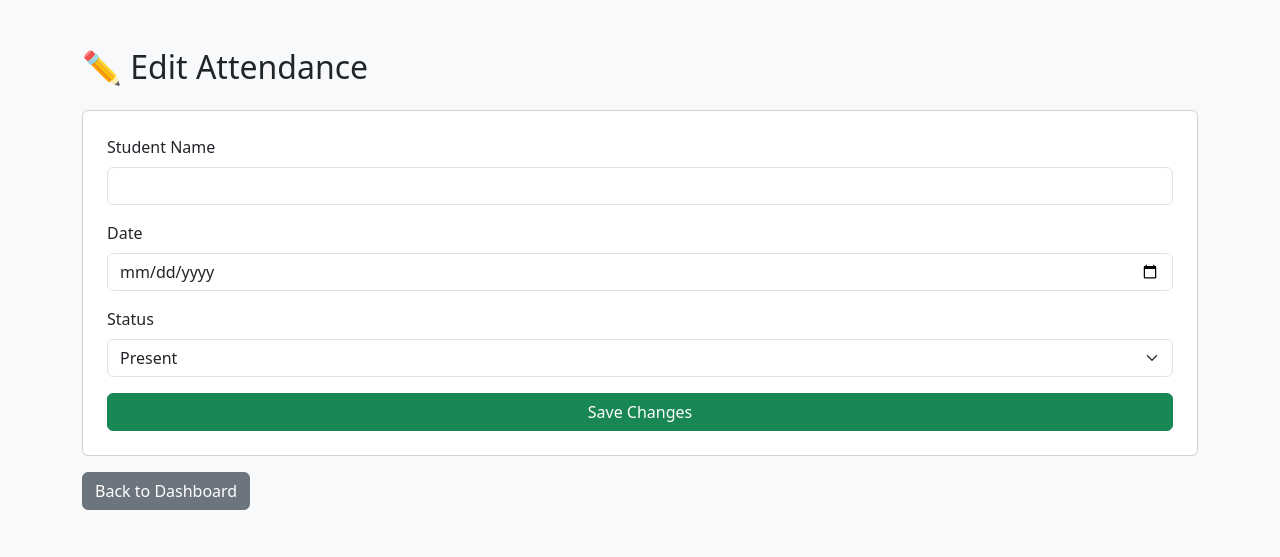
After one commit to sweety951517/student_attendance_app, a Flask app: template templates/edit_attendence.html in a window 1280 px wide. The commit adds this page. Shown: the top 557 px of the page. Run offline with Flask 3, Linux system fonts and the light colour scheme; the template is opened without the code that fills it, so the values that code supplies are empty.

Commit message:
adding UI

```diff
--- a/app.py
+++ b/app.py
@@ -1,8 +1,5 @@
-from flask import Flask, render_template, request, redirect, url_for, session,flash
-
-
+from flask import Flask, render_template, request, redirect, url_for, session, flash
 from models import db, User, Attendance
-
 import urllib.parse
 
 app = Flask(__name__)
@@ -10,110 +7,111 @@ app = Flask(__name__)
 app.secret_key = 'super_secret_key'
 
 # Replace with your actual values:
-
 DB_USERNAME = "admin.user"
-
 DB_PASSWORD = "Sushma@951517"
-
 DB_SERVER = "student-attendance-server.database.windows.net"
-
 DB_NAME = "student_attendance"
 
-# URL encode the password (important if it has symbols)
-
+# URL encode the password
 DB_PASSWORD = urllib.parse.quote_plus(DB_PASSWORD)
 
 app.config['SQLALCHEMY_DATABASE_URI'] = f"mssql+pyodbc://{DB_USERNAME}:{DB_PASSWORD}@{DB_SERVER}:1433/{DB_NAME}?driver=ODBC+Driver+18+for+SQL+Server"
-
 app.config['SQLALCHEMY_TRACK_MODIFICATIONS'] = False
 
 # Initialize DB
-
 db.init_app(app)
 
 with app.app_context():
-
     db.create_all()
 
+# ----------------- ROUTES ------------------
+
 @app.route('/')
-
 def index():
-
     return render_template('index.html')
 
 @app.route('/login', methods=['GET', 'POST'])
-
 def login():
-
     if request.method == 'POST':
-
         role = request.form['role']
-
         name = request.form['name']
 
         session['role'] = role
-
         session['name'] = name
 
         # Check if user exists, if not, add to DB
-
         user = User.query.filter_by(name=name).first()
-
         if not user:
-
             new_user = User(name=name, role=role)
-
             db.session.add(new_user)
-
             db.session.commit()
 
         if role == 'teacher':
-
             return redirect(url_for('teacher_dashboard'))
-
         else:
-
             return redirect(url_for('student_dashboard'))
 
     return render_template('login.html')
 
-
 @app.route('/teacher', methods=['GET', 'POST'])
 def teacher_dashboard():
+    if session.get('role') != 'teacher':
+        return redirect(url_for('login'))
+
     if request.method == 'POST':
         student_name = request.form['student']
         date = request.form['date']
         status = request.form['status']
 
-        # 🔍 Check if attendance already exists for that student + date
         existing = Attendance.query.filter_by(student_name=student_name, date=date).first()
-
         if existing:
-            flash("Attendance already marked for this student on this date!", "warning")
+            flash("⚠ Attendance already marked for this student on this date!", "warning")
         else:
-            # Save new attendance
             record = Attendance(student_name=student_name, date=date, status=status)
             db.session.add(record)
             db.session.commit()
-            flash("Attendance submitted successfully!", "success")
+            flash("✅ Attendance submitted successfully!", "success")
 
     data = Attendance.query.all()
     return render_template('teacher_dashboard.html', data=data)
 
+@app.route('/edit/<int:id>', methods=['GET', 'POST'])
+def edit_attendance(id):
+    if session.get('role') != 'teacher':
+        return redirect(url_for('login'))
+
+    record = Attendance.query.get_or_404(id)
+
+    if request.method == 'POST':
+        record.student_name = request.form['student']
+        record.date = request.form['date']
+        record.status = request.form['status']
+        db.session.commit()
+        flash("✅ Attendance record updated successfully!", "success")
+        return redirect(url_for('teacher_dashboard'))
+
+    return render_template('edit_attendance.html', record=record)
+
+@app.route('/delete/<int:id>', methods=['GET'])
+def delete_attendance(id):
+    if session.get('role') != 'teacher':
+        return redirect(url_for('login'))
+
+    record = Attendance.query.get_or_404(id)
+    db.session.delete(record)
+    db.session.commit()
+    flash("🗑 Attendance record deleted successfully!", "success")
+    return redirect(url_for('teacher_dashboard'))
+
 @app.route('/student_dashboard')
-
 def student_dashboard():
-
     if session.get('role') != 'student':
-
         return redirect(url_for('login'))
 
     name = session.get('name')
-
     student_data = Attendance.query.filter_by(student_name=name).all()
-
     return render_template('student_dashboard.html', name=name, data=student_data)
 
-if __name__ == '__main__':
-
+# Corrected this part too:
+if __name__ == '_main_':
     app.run(debug=True)
--- /dev/null
+++ b/templates/edit_attendence.html
@@ -0,0 +1,39 @@
+<!DOCTYPE html>
+<html lang="en">
+<head>
+  <meta charset="UTF-8">
+  <title>Edit Attendance</title>
+  <link href="https://cdn.jsdelivr.net/npm/bootstrap@5.3.0/dist/css/bootstrap.min.css" rel="stylesheet">
+</head>
+<body class="bg-light">
+
+<div class="container py-5">
+  <h2 class="mb-4">✏ Edit Attendance</h2>
+
+  <form method="POST" class="card p-4">
+    <div class="mb-3">
+      <label class="form-label">Student Name</label>
+      <input type="text" class="form-control" name="student" value="{{ record.student_name }}" required>
+    </div>
+    <div class="mb-3">
+      <label class="form-label">Date</label>
+      <input type="date" class="form-control" name="date" value="{{ record.date }}" required>
+    </div>
+    <div class="mb-3">
+      <label class="form-label">Status</label>
+      <select class="form-select" name="status">
+        <option value="Present" {% if record.status == 'Present' %}selected{% endif %}>Present</option>
+        <option value="Absent" {% if record.status == 'Absent' %}selected{% endif %}>Absent</option>
+      </select>
+    </div>
+    <button type="submit" class="btn btn-success w-100">Save Changes</button>
+  </form>
+
+  <div class="mt-3">
+    <a href="{{ url_for('teacher_dashboard') }}" class="btn btn-secondary">Back to Dashboard</a>
+  </div>
+</div>
+
+<script src="https://cdn.jsdelivr.net/npm/bootstrap@5.3.0/dist/js/bootstrap.bundle.min.js"></script>
+</body>
+</html>
```
Also changed, not shown: templates/teacher_dashboard.html (+8 -2 lines).
